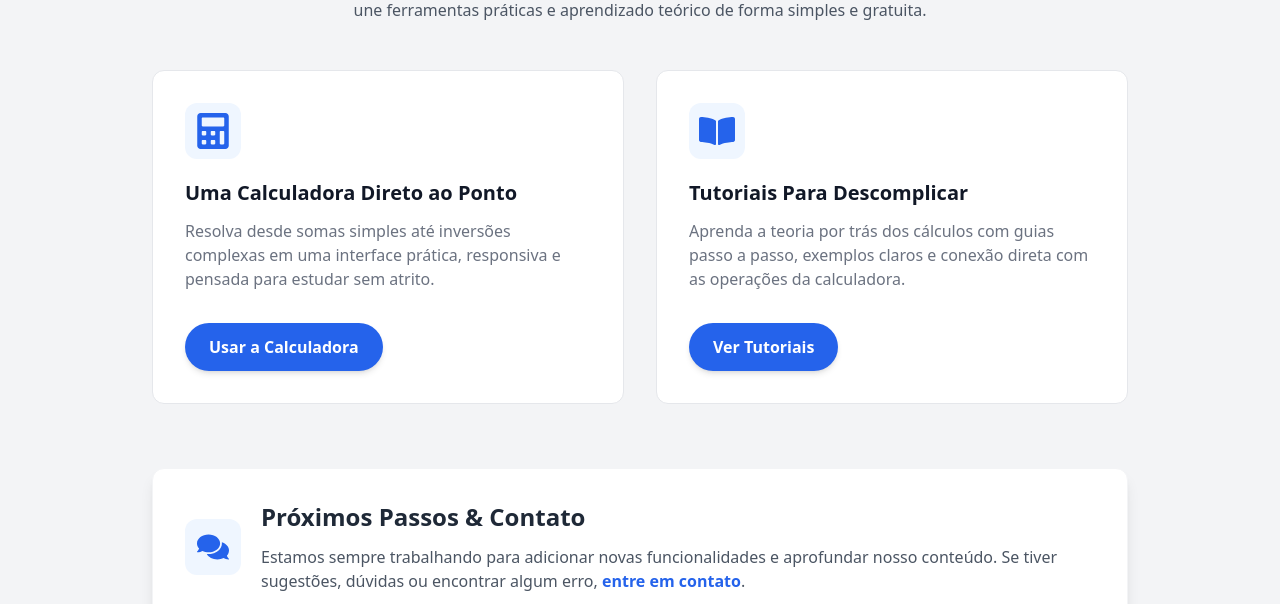
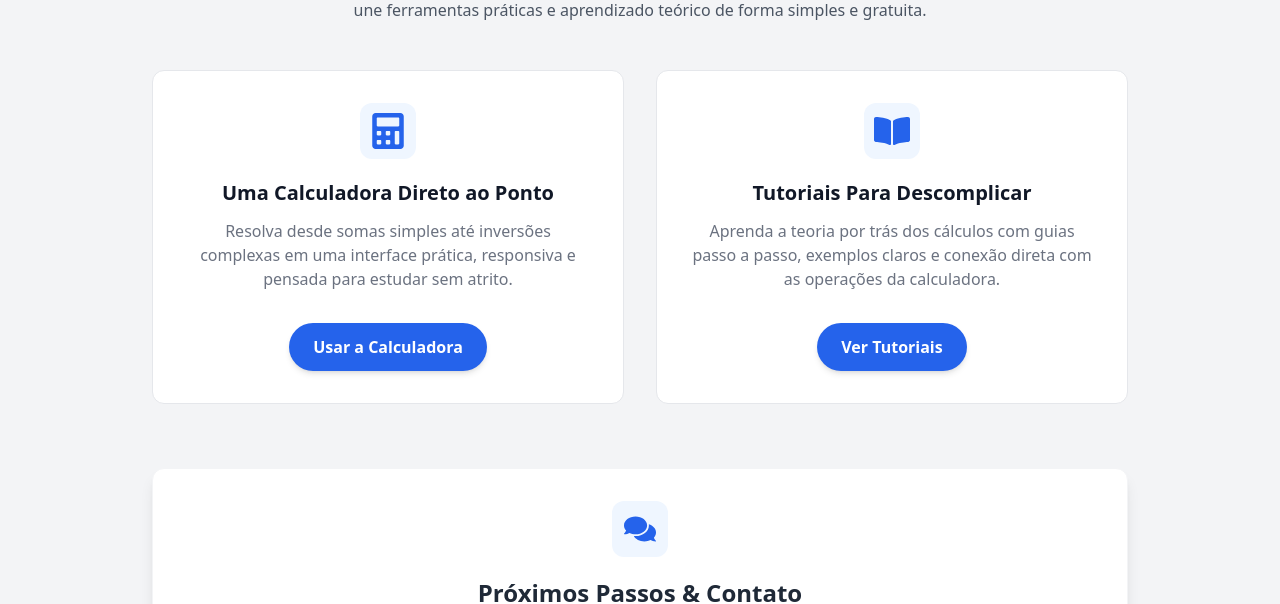
Before and after one commit to Diegosilva20/Projeto-calculadora-matrizes, a React (Vite) app: page /sobre in a window 1280 px wide. Shown: the part 210-814 px from the top of the page. Built offline with nearby package versions, Linux system fonts and the light colour scheme.

Commit message:
Ajusta espacamento e centralizacao do layout

```diff
--- a/src/pages/Contato.jsx
+++ b/src/pages/Contato.jsx
@@ -49,7 +49,7 @@ function Contato() {
           {contactTopics.map((topic) => (
             <article
               key={topic.title}
-              className="group bg-white border border-gray-200 rounded-xl p-6 hover:border-blue-400 transition-all hover:shadow-xl flex flex-col text-left"
+              className="group bg-white border border-gray-200 rounded-xl p-6 hover:border-blue-400 transition-all hover:shadow-xl flex flex-col items-center text-center sm:last:col-span-2 sm:last:max-w-md sm:last:justify-self-center lg:last:col-span-1 lg:last:max-w-none"
             >
               <div className="mb-5 flex h-14 w-14 items-center justify-center rounded-xl bg-blue-50 text-blue-600 group-hover:bg-blue-600 group-hover:text-white transition-colors">
                 {topic.icon}
--- a/src/pages/Home.jsx
+++ b/src/pages/Home.jsx
@@ -223,23 +223,26 @@ const Home = () => {
             )}
           </div>
 
+          <div className="mt-2 flex flex-col items-stretch justify-center gap-3 sm:flex-row sm:items-center">
             <button
               onClick={handleCalculate}
-            className="bg-blue-600 text-white px-12 py-3 rounded-full font-bold hover:bg-blue-700 transition-all transform hover:scale-105 shadow-md"
+              className="w-full bg-blue-600 text-white px-12 py-3 rounded-full font-bold hover:bg-blue-700 transition-all transform hover:scale-105 shadow-md sm:w-auto"
             >
               Calcular Agora
             </button>
 
             <button
               onClick={handleClear}
-            className="bg-gray-100 text-gray-700 border border-gray-300 px-8 py-3 rounded-full font-bold hover:bg-gray-200 transition-all shadow-sm"
+              className="w-full bg-gray-100 text-gray-700 border border-gray-300 px-8 py-3 rounded-full font-bold hover:bg-gray-200 transition-all shadow-sm sm:w-auto"
             >
               Limpar Dados
             </button>
+          </div>
 
           {/* SEO e UX: Link dinâmico para tutorial contextual */}
           {operationToSlug[operation] && (
-            <div className="mt-6 p-3 bg-yellow-50 rounded-lg inline-block border border-yellow-100">
+            <div className="mt-5 flex justify-center">
+              <div className="max-w-full p-3 bg-yellow-50 rounded-lg border border-yellow-100">
                 <p className="text-sm text-yellow-800">
                   💡 Dúvida no cálculo?{" "}
                   <Link
@@ -249,6 +252,7 @@ const Home = () => {
                     Ver tutorial de {operationLabels[operation]}
                   </Link>
                 </p>
+              </div>
             </div>
           )}
 
--- a/src/pages/Sobre.jsx
+++ b/src/pages/Sobre.jsx
@@ -49,7 +49,7 @@ function Sobre() {
           {pillars.map((pillar) => (
             <article
               key={pillar.title}
-              className="group bg-white border border-gray-200 rounded-xl p-6 sm:p-8 hover:border-blue-400 transition-all hover:shadow-xl flex flex-col text-left"
+              className="group bg-white border border-gray-200 rounded-xl p-6 sm:p-8 hover:border-blue-400 transition-all hover:shadow-xl flex flex-col items-center text-center"
             >
               <div className="mb-5 flex h-14 w-14 items-center justify-center rounded-xl bg-blue-50 text-blue-600 group-hover:bg-blue-600 group-hover:text-white transition-colors">
                 {pillar.icon}
@@ -62,7 +62,7 @@ function Sobre() {
               </p>
               <Link
                 to={pillar.to}
-                className="inline-flex self-start bg-blue-600 text-white px-6 py-3 rounded-full font-bold hover:bg-blue-700 transition-all transform hover:scale-105 shadow-md"
+                className="inline-flex justify-center bg-blue-600 text-white px-6 py-3 rounded-full font-bold hover:bg-blue-700 transition-all transform hover:scale-105 shadow-md"
               >
                 {pillar.action}
               </Link>
@@ -70,12 +70,12 @@ function Sobre() {
           ))}
         </div>
 
-        <section className="bg-white p-6 sm:p-8 rounded-xl shadow-lg border border-gray-100 text-left">
-          <div className="flex flex-col sm:flex-row gap-5 sm:items-center">
+        <section className="bg-white p-6 sm:p-8 rounded-xl shadow-lg border border-gray-100 text-center">
+          <div className="flex flex-col items-center gap-5">
             <div className="flex h-14 w-14 flex-shrink-0 items-center justify-center rounded-xl bg-blue-50 text-blue-600">
               <FaComments className="h-8 w-8" aria-hidden="true" />
             </div>
-            <div>
+            <div className="max-w-2xl">
               <h2 className="text-2xl font-bold mb-3 text-gray-800">
                 Próximos Passos & Contato
               </h2>
```
Also changed, not shown: 9 other files (tests, documents, lock files or other folders). Lines whose indentation alone changed are shown as unchanged.
